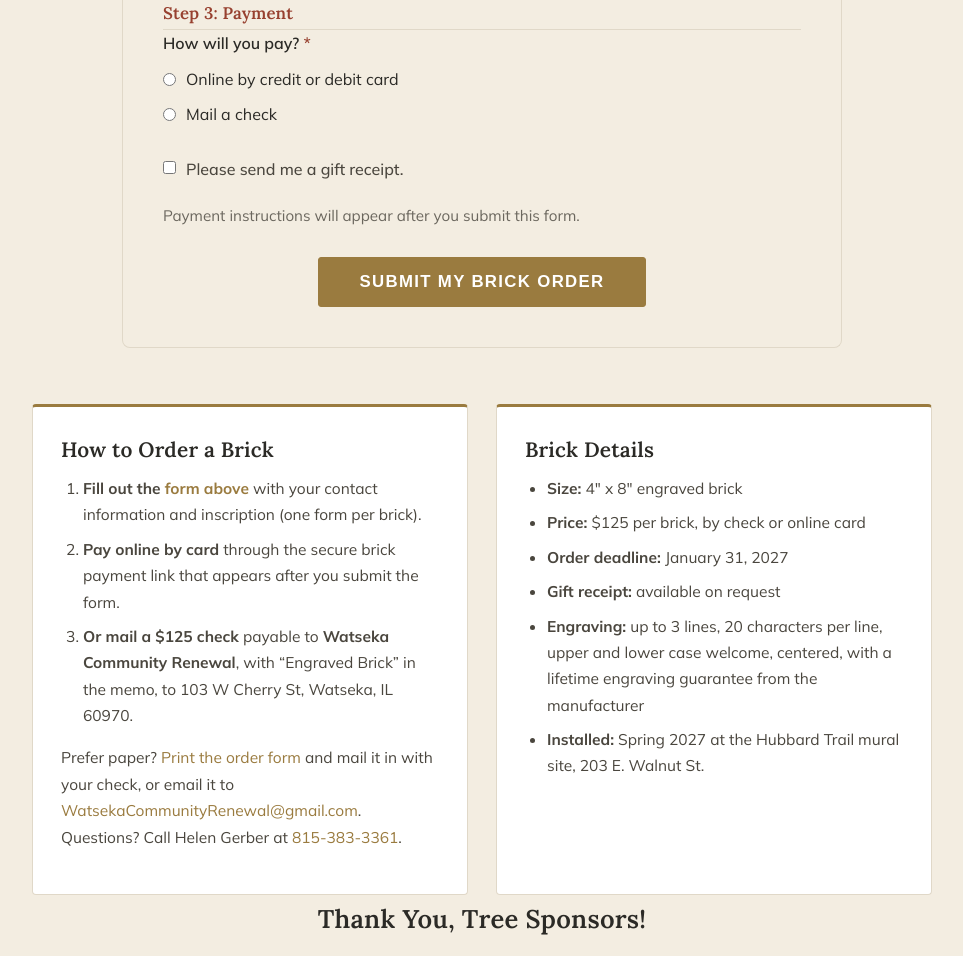
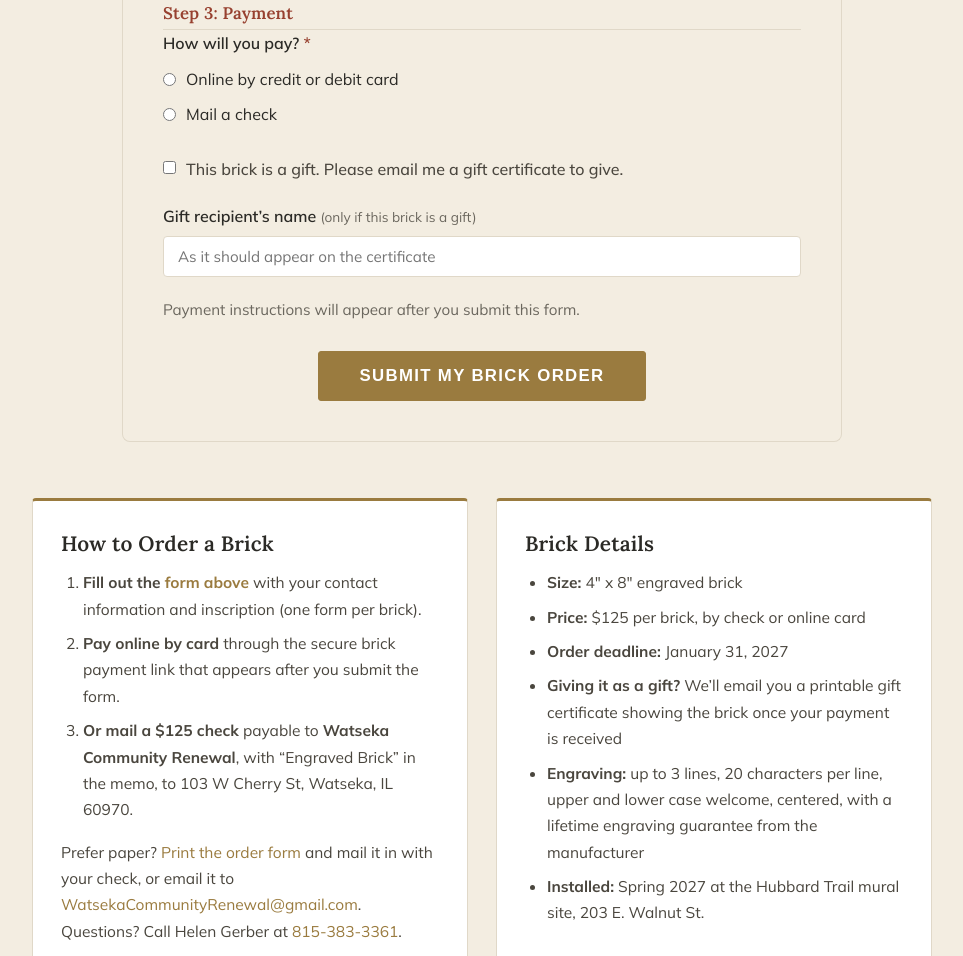
Before and after one commit to patiencebuildskindness/watsekacommunityrenewal.org, a plain HTML site: page projects.html in a window 1280 px wide. Shown: the part 3561-4517 px from the top of the page, without its empty margins (158-1121 px from the left). Drawn offline with Linux system fonts and the light colour scheme.

Commit message:
Pavers: gift recipient field, gift certificate wording, updated printable form, certificate artwork
Co-Authored-By: Claude Opus 5.5 <noreply@anthropic.com>

```diff
--- a/projects.html
+++ b/projects.html
@@ -72,7 +72,7 @@
         <!-- ===== ONLINE PAVER ORDER FORM ===== -->
         <div class="vote-form" id="paver-form">
           <h3>Engraved Brick Order Form</h3>
-          <p class="form-note">Fill this out first so we know exactly what to engrave. Then pay $125 by check or online by card. Please use one form per brick. Orders must be received by <strong>January 31, 2027</strong>. Prefer paper? <a href="assets/WCR-Engraved-Brick-Order-Form.pdf?v=2026-10-29" target="_blank" rel="noopener">Print the order form instead</a>.</p>
+          <p class="form-note">Fill this out first so we know exactly what to engrave. Then pay $125 by check or online by card. Please use one form per brick. Orders must be received by <strong>January 31, 2027</strong>. Prefer paper? <a href="assets/WCR-Engraved-Brick-Order-Form.pdf?v=2026-11-03" target="_blank" rel="noopener">Print the order form instead</a>.</p>
           <form action="https://formspree.io/f/xjyyrzva" method="POST" data-success="paver-thanks" data-sheet="https://script.google.com/macros/s/AKfycbxHJVniH98nYc0mC2EdYmgUZKAV42YjeiMZpCNMBtkSOYMboUaxbacthTGEXxXmQMNg/exec">
             <input type="hidden" name="_subject" value="New Engraved Brick Order">
             <input type="hidden" name="Form" value="Engraved Brick 4x8 ($125)">
@@ -137,7 +137,12 @@
             </fieldset>
 
             <div class="form-group form-checkbox">
-              <label><input type="checkbox" name="Gift Receipt Requested" value="Yes"> Please send me a gift receipt.</label>
+              <label><input type="checkbox" name="Gift Receipt Requested" value="Yes"> This brick is a gift. Please email me a gift certificate to give.</label>
+            </div>
+
+            <div class="form-group">
+              <label for="paver-recipient">Gift recipient&rsquo;s name <span class="optional">(only if this brick is a gift)</span></label>
+              <input type="text" id="paver-recipient" name="Gift Recipient" maxlength="60" placeholder="As it should appear on the certificate">
             </div>
 
             <p class="form-note">Payment instructions will appear after you submit this form.</p>
@@ -177,7 +182,7 @@
               <li><strong>Pay online by card</strong> through the secure brick payment link that appears after you submit the form.</li>
               <li><strong>Or mail a $125 check</strong> payable to <strong>Watseka Community Renewal</strong>, with &ldquo;Engraved Brick&rdquo; in the memo, to 103 W Cherry St, Watseka, IL 60970.</li>
             </ol>
-            <p>Prefer paper? <a href="assets/WCR-Engraved-Brick-Order-Form.pdf?v=2026-10-29" target="_blank" rel="noopener">Print the order form</a> and mail it in with your check, or email it to <a href="mailto:WatsekaCommunityRenewal@gmail.com">WatsekaCommunityRenewal@gmail.com</a>. Questions? Call Helen Gerber at <a href="tel:+18153833361">815-383-3361</a>.</p>
+            <p>Prefer paper? <a href="assets/WCR-Engraved-Brick-Order-Form.pdf?v=2026-11-03" target="_blank" rel="noopener">Print the order form</a> and mail it in with your check, or email it to <a href="mailto:WatsekaCommunityRenewal@gmail.com">WatsekaCommunityRenewal@gmail.com</a>. Questions? Call Helen Gerber at <a href="tel:+18153833361">815-383-3361</a>.</p>
           </div>
           <div class="mural-info-card">
             <h3>Brick Details</h3>
@@ -185,7 +190,7 @@
               <li><strong>Size:</strong> 4&quot; x 8&quot; engraved brick</li>
               <li><strong>Price:</strong> $125 per brick, by check or online card</li>
               <li><strong>Order deadline:</strong> January 31, 2027</li>
-              <li><strong>Gift receipt:</strong> available on request</li>
+              <li><strong>Giving it as a gift?</strong> We&rsquo;ll email you a printable gift certificate showing the brick once your payment is received</li>
               <li><strong>Engraving:</strong> up to 3 lines, 20 characters per line, upper and lower case welcome, centered, with a lifetime engraving guarantee from the manufacturer</li>
               <li><strong>Installed:</strong> Spring 2027 at the Hubbard Trail mural site, 203 E. Walnut St.</li>
             </ul>
```
Also changed, not shown: assets/gift-certificate-background.png (added), 1 other file.
